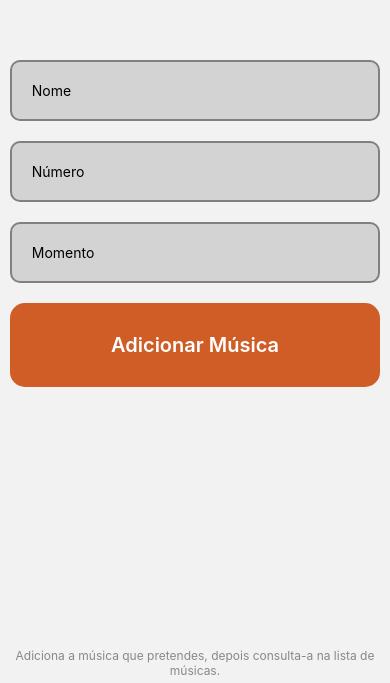
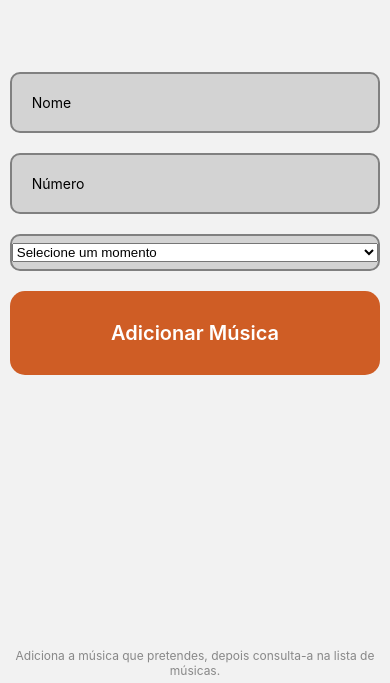
Before and after one commit to castralho/Program-Genarator, a React Native app: screen /AddSong in a window 390 px wide. Shown: the part 161-844 px from the top of the page. Built offline with nearby package versions, Linux system fonts and the light colour scheme.

Commit message:
ecrã adicionar músicas completo

```diff
--- a/app.json
+++ b/app.json
@@ -4,7 +4,7 @@
     "slug": "program-generator",
     "version": "1.0.0",
     "orientation": "portrait",
-    "icon": "./assets/icon.png",
+    "icon": "./assets/despertar-logo.png",
     "userInterfaceStyle": "light",
     "splash": {
       "image": "./assets/splash.png",
--- a/screens/AddSongScreen.js
+++ b/screens/AddSongScreen.js
@@ -10,12 +10,26 @@ import {
   Button,
 } from "react-native";
 import AsyncStorage from "@react-native-async-storage/async-storage";
-import RadioGroup from "react-native-radio-buttons-group";
+import { Picker } from "@react-native-picker/picker";
 
 const AddSongScreen = ({ navigation }) => {
   const [newSongName, setNewSongName] = useState("");
   const [newSongNumber, setNewSongNumber] = useState("");
   const [newSongMoment, setNewSongMoment] = useState("");
+  const [successMessage, setSuccessMessage] = useState(""); // Estado para a mensagem de sucesso
+
+  // Array com os momentos disponíveis para a música
+  const moments = [
+    { id: "1", label: "Entrada", value: "Entrada" },
+    { id: "2", label: "Ato penitencial", value: "Ato penitencial" },
+    { id: "3", label: "Aleluia", value: "Aleluia" },
+    { id: "4", label: "Ofertório", value: "Ofertório" },
+    { id: "5", label: "Santo", value: "Santo" },
+    { id: "6", label: "Paz", value: "Paz" },
+    { id: "7", label: "Comunhão", value: "Comunhão" },
+    { id: "8", label: "Ação de Graças", value: "Ação de Graças" },
+    { id: "9", label: "Final", value: "Final" },
+  ];
 
   const addSong = async () => {
     if (newSongName && newSongNumber && newSongMoment) {
@@ -25,15 +39,36 @@ const AddSongScreen = ({ navigation }) => {
         moment: newSongMoment,
       };
 
+      // Carrega a lista de músicas guardadas
       const storedSongs = await AsyncStorage.getItem("songs");
       const songs = storedSongs ? JSON.parse(storedSongs) : [];
+
+      // Verifica se o número já existe
+      const isNumberTaken = songs.some(
+        (song) => song.number === newSong.number
+      );
+      if (isNumberTaken) {
+        alert("Ó nabo, já existe uma música com este número!");
+        setNewSongNumber("");
+        return; // Impede que a música seja adicionada
+      }
+
+      // Se o número for único, adiciona a nova música
       const updatedSongs = [...songs, newSong];
+      await AsyncStorage.setItem("songs", JSON.stringify(updatedSongs));
 
-      await AsyncStorage.setItem("songs", JSON.stringify(updatedSongs));
+      //Limpar os inputs
       setNewSongName("");
       setNewSongNumber("");
       setNewSongMoment("");
-      alert("Quero ver se sabes esta de cor... Música adicionada!");
+
+      // Exibir mensagem de sucesso
+      setSuccessMessage("Música adicionada com sucesso!");
+
+      // Remover a mensagem após 5 segundos
+      setTimeout(() => {
+        setSuccessMessage("");
+      }, 3000);
     } else {
       alert(
         "Deixa de ser burro, e preenche todos os campos... Nem venhas dizer que não viste!"
@@ -44,12 +79,18 @@ const AddSongScreen = ({ navigation }) => {
   return (
     <SafeAreaView style={styles.safeArea}>
       <View style={styles.buttonContainer}>
+        {/* Exibir a mensagem de sucesso se ela existir */}
+        {successMessage ? (
+          <Text style={styles.successText}>{successMessage}</Text>
+        ) : null}
+
         <TextInput
           placeholder="Nome"
           value={newSongName}
           onChangeText={setNewSongName}
           style={styles.input}
         />
+
         <TextInput
           placeholder="Número"
           value={newSongNumber}
@@ -57,12 +98,26 @@ const AddSongScreen = ({ navigation }) => {
           keyboardType="numeric"
           style={styles.input}
         />
-        <TextInput
-          placeholder="Momento"
-          value={newSongMoment}
-          onChangeText={setNewSongMoment}
-          style={styles.input}
-        />
+
+        {/* Uma vez que o picker não consegue ser alterado no seu estilo, coloquei o picker dentro de uma view e editei a view*/}
+        <View style={styles.picker}>
+          <Picker
+            selectedValue={newSongMoment}
+            onValueChange={(itemValue) => setNewSongMoment(itemValue)} // Atualiza o estado quando um valor é selecionado
+            dropdownIconColor="grey" // Define a cor do ícone do dropdown
+          >
+            <Picker.Item color="grey" label="Selecione um momento" value="" />
+
+            {moments.map((moment) => (
+              <Picker.Item
+                key={moment.id}
+                label={moment.label}
+                value={moment.value}
+                color="black"
+              />
+            ))}
+          </Picker>
+        </View>
 
         <TouchableOpacity style={styles.button} onPress={addSong}>
           <Text style={styles.buttonText}>Adicionar Música</Text>
@@ -82,6 +137,13 @@ const styles = StyleSheet.create({
     justifyContent: "flex-end", // Posiciona o conteúdo no final do ecrã
     alignItems: "center",
     padding: 20,
+  },
+  successText: {
+    color: "green",
+    fontSize: 15,
+    fontWeight: "bold",
+    marginBottom: 20,
+    textAlign: "center",
   },
   buttonContainer: {
     flex: 1,
@@ -111,6 +173,15 @@ const styles = StyleSheet.create({
     paddingHorizontal: 20,
     width: "100%",
   },
+  picker: {
+    backgroundColor: "lightgrey",
+    paddingVertical: 7,
+    borderColor: "grey",
+    borderWidth: 2,
+    borderRadius: 10,
+    marginBottom: 20,
+    width: "100%",
+  },
   footerText: {
     fontSize: 12,
     color: "#888", // Cor mais suave para o texto
--- a/screens/HomeScreen.js
+++ b/screens/HomeScreen.js
@@ -51,7 +51,7 @@ const styles = StyleSheet.create({
     justifyContent: "flex-end", //Posiciona o conteúdo no final do ecrã
     alignItems: "center",
     padding: 20,
-    //backgroundColor: '#181B1E',
+    //backgroundColor: "#181B1E",
   },
   footerText: {
     fontSize: 12,
--- a/screens/SongListScreen.js
+++ b/screens/SongListScreen.js
@@ -132,7 +132,7 @@ const styles = StyleSheet.create({
   // Cabeçalhos da tabela com largura específica para cada coluna
   headerColumn: {
     flex: 1, // Permite que cada coluna ocupe espaço igual
-    alignItems: "left", // Centraliza o texto
+    alignItems: "left",
     justifyContent: "center", // Alinha o texto verticalmente
     paddingHorizontal: 10,
   },
@@ -159,12 +159,12 @@ const styles = StyleSheet.create({
   columnName: {
     flex: 2,
     textAlign: "left",
-    paddingHorizontal: "5%", // Adiciona espaçamento à esquerda e à direita
+    paddingHorizontal: 10, // Adiciona espaçamento à esquerda e à direita
   },
   columnMoment: {
     flex: 2,
     textAlign: "left",
-    paddingLeft: "5%", // Adiciona espaçamento à esquerda
+    paddingLeft: 25, // Adiciona espaçamento à esquerda
   },
 });
 
```
Also changed, not shown: App.js (+27 -11 lines), assets/despertar-logo.png.
